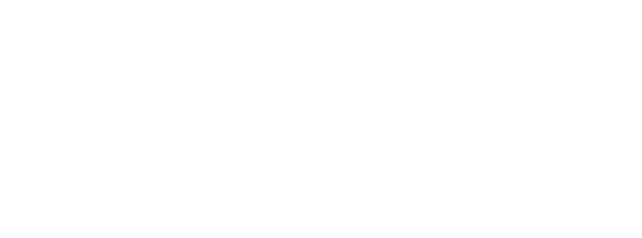
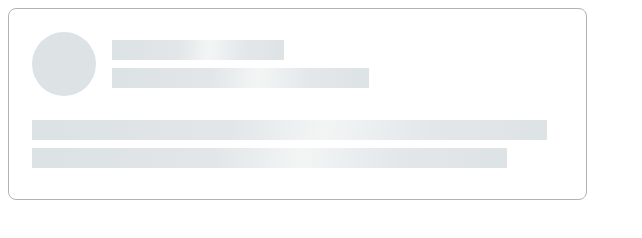
Before and after one commit to js-tasks-ru/htmlcss-20220414_phpwork, a website: page 04-lection2/02-skeleton/index.html in a window 1280 px wide. Shown: the whole page, without its empty margins (0-642 px from the left). Drawn offline with Linux system fonts and the light colour scheme.

Commit message:
solution for lection2 task2 (skeleton)

```diff
--- a/04-lection2/02-skeleton/index.html
+++ b/04-lection2/02-skeleton/index.html
@@ -6,6 +6,12 @@
         <link rel="stylesheet" href="./skeleton.css">
     </head>
     <body>
-
+        <div class="skeleton">
+            <div class="skeleton__circle"></div>
+            <div class="skeleton__row skeleton__row__1"></div>
+            <div class="skeleton__row skeleton__row__2"></div>
+            <div class="skeleton__row skeleton__row__3"></div>
+            <div class="skeleton__row skeleton__row__4"></div>
+        </div>
     </body>
 </html>
--- a/04-lection2/02-skeleton/skeleton.css
+++ b/04-lection2/02-skeleton/skeleton.css
@@ -0,0 +1,46 @@
+.skeleton {
+    width: 579px;
+    height: 192px;
+    border: 1px solid var(--grey-3);
+    border-radius: 8px;
+    padding: 23px;
+    box-sizing: border-box;
+}
+
+.skeleton__circle {
+    background-color: var(--grey-2);
+    width: 64px;
+    height: 64px;
+    border-radius: 32px;
+    float: left;
+    box-sizing: border-box;
+}
+
+.skeleton__row {
+    background: linear-gradient(92.51deg, #DDE2E5 6.44%, #E2E6E8 38.47%, #F3F5F5 56.48%, #E3E7EA 77.5%, #DDE2E5 102.52%);
+    height: 20px;
+}
+
+.skeleton__row__1 {
+    width: 172px;
+    margin-top: 8px;
+    margin-left: 80px;
+}
+
+.skeleton__row__2 {
+    width: 257px;
+    margin-top: 8px;
+    margin-left: 80px;
+}
+
+.skeleton__row__3 {
+    clear: both;
+
+    width: 515px;
+    margin-top: 32px
+}
+
+.skeleton__row__4 {
+    width: 475px;
+    margin-top: 8px
+}
```
